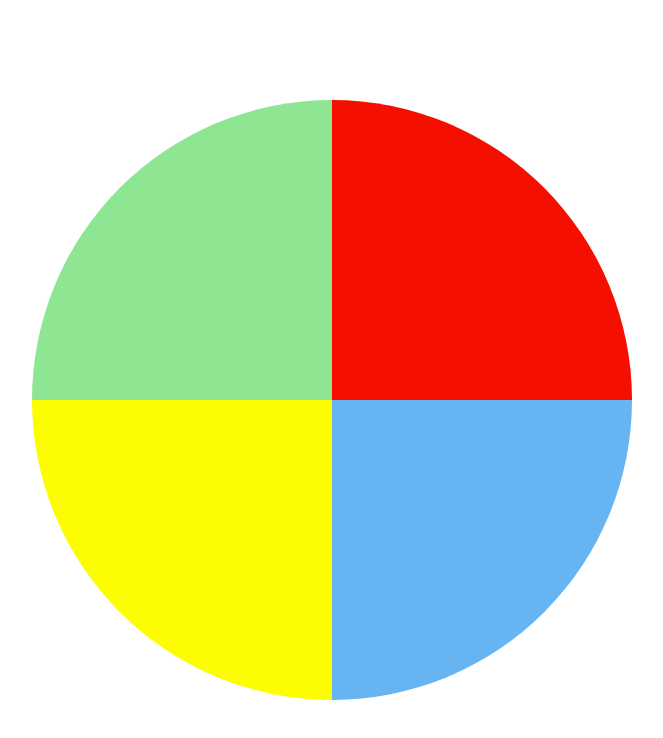
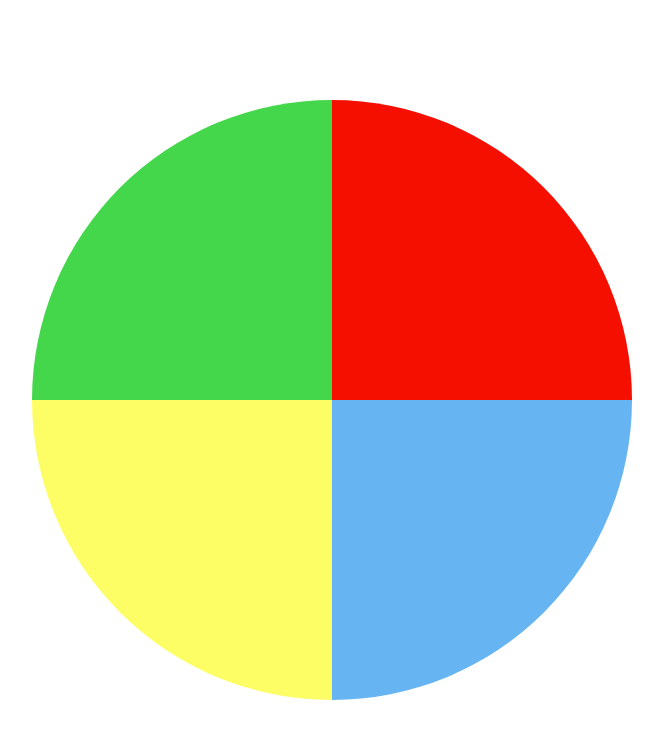
Before and after one commit to INTR2002a/simon, a plain HTML site: page index.html in a window 1280 px wide. Shown: the whole page, without its empty margins (308-971 px from the left). Drawn offline with Linux system fonts and the light colour scheme.

Commit message:
Yellow is the king

```diff
--- a/index.html
+++ b/index.html
@@ -16,9 +16,9 @@
 
 
         <div class="simon">
-            <div class="panel green light"></div>
+            <div class="panel green"></div>
             <div class="panel red"></div>
-            <div class="panel yellow"></div>
+            <div class="panel yellow light"></div>
             <div class="panel blue"></div>
         </div>
 
```
